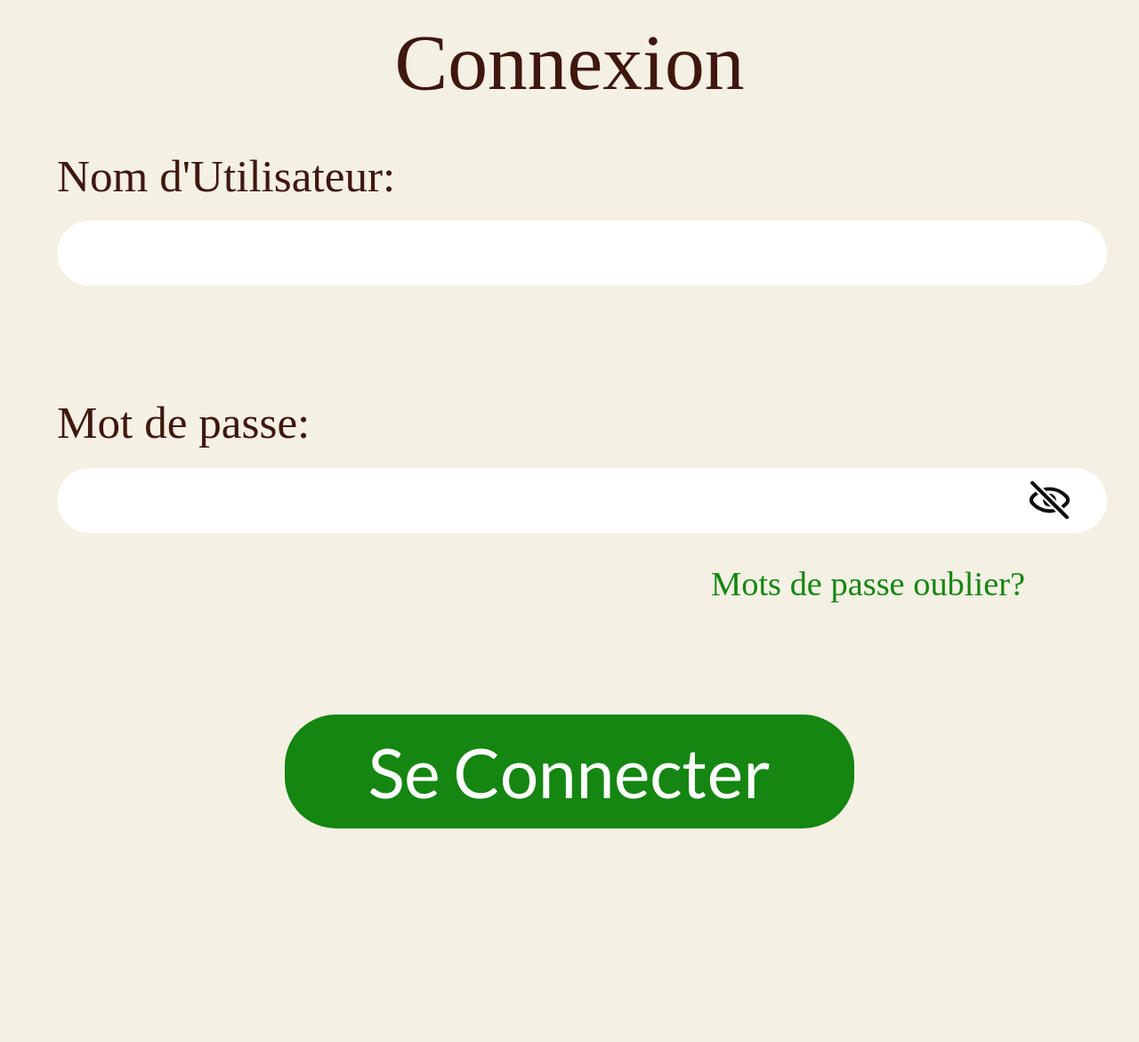
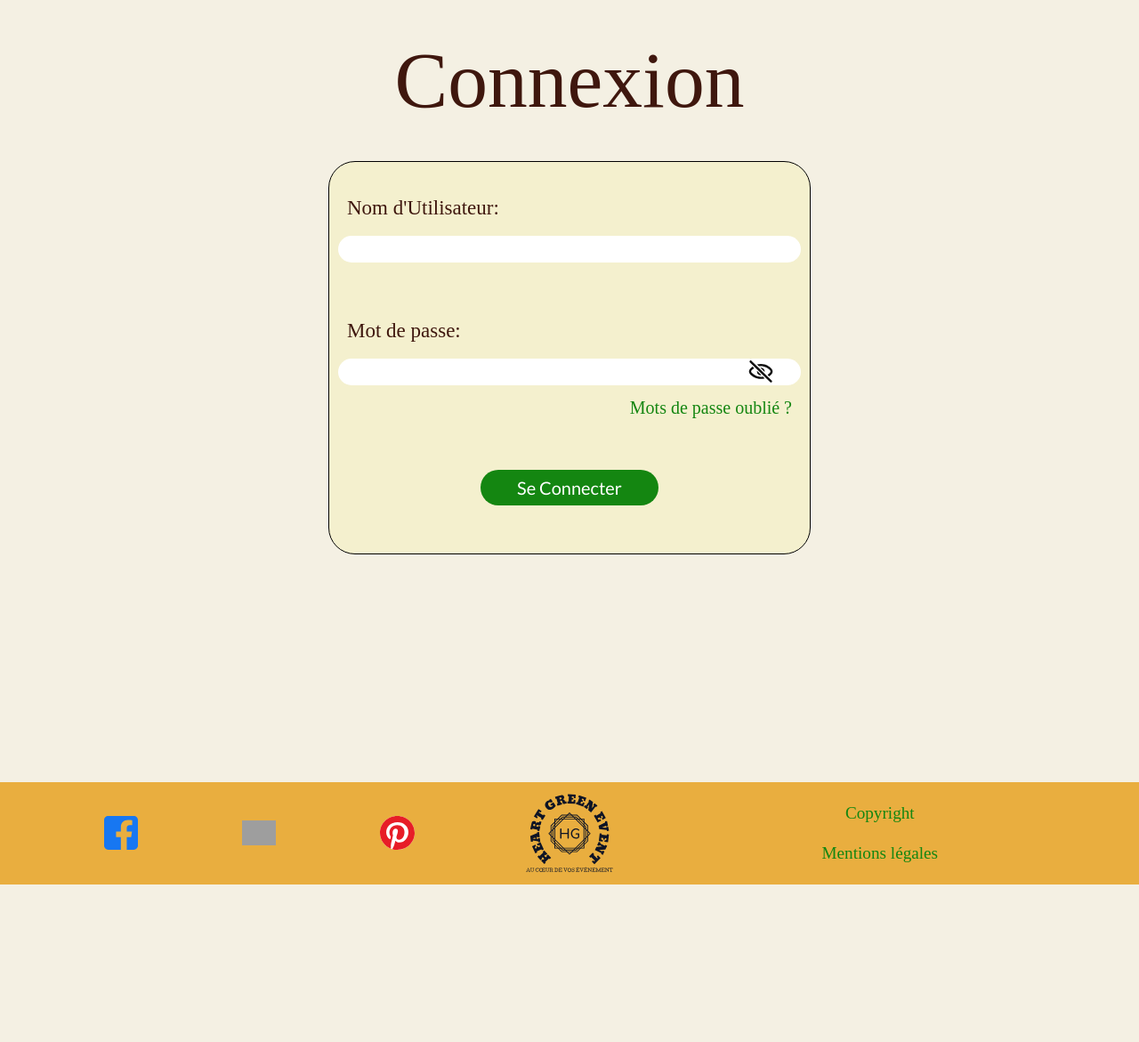
Before and after one commit to xLucasGitHubx/Ma_Formation, a PHP site: page /Pages/connexion.html in a window 1280 px wide. Shown: the part 186-1357 px from the top of the page at 89% size. After the commit the page ends 1180 px from the top, so only its background shows below. Run offline with PHP 8.4, Linux system fonts and the light colour scheme; some web fonts are replaced; grey boxes are pictures that could not be loaded.

Commit message:
ajout de toute les pages desktop et responsive v1 et amélioration  de la features js sur le defilement (transition)

```diff
--- a/6_Mes_Projets/HeartGreenEvent/Pages/connexion.html
+++ b/6_Mes_Projets/HeartGreenEvent/Pages/connexion.html
@@ -32,14 +32,14 @@
 				<a href="./connexion.html"><img id="iconUtilisateur" src="../Icons/user_icon_brown.svg" alt="icone utilisateur" /></a>
 			</div>
 		</nav>
-		<main>
+		<main class="connexion">
 			<h1>Connexion</h1>
 			<form action="post" id="connexion">
 				<label for="username">Nom d'Utilisateur:</label>
 				<input type="text" id="username" name="username" required />
 				<label for="password">Mot de passe:</label>
 				<input type="text" id="password" name="password" required />
-				<a href="#" class="mdpOublier">Mots de passe oublier?</a>
+				<a href="#" class="mdpOublier">Mots de passe oublié ?</a>
 				<button type="submit" class="seConnecter" form="connexion">Se Connecter</input>
 			</form>
 		</main>
--- a/6_Mes_Projets/HeartGreenEvent/Pages/contact.html
+++ b/6_Mes_Projets/HeartGreenEvent/Pages/contact.html
@@ -56,7 +56,7 @@
 			</form>
 		</main>
 
-		<footer>
+		<footer class="footerContact">
 			<img class="logo" src="../Icons/Logos_var2/logo-transparent-svg.svg" alt="Heart green logo" />
 			<div class="icon">
 				<img src="../Icons/facebook.svg" alt="icon de facebook" />
--- a/6_Mes_Projets/HeartGreenEvent/Script/script.js
+++ b/6_Mes_Projets/HeartGreenEvent/Script/script.js
@@ -55,7 +55,7 @@ window.addEventListener("resize", () => {
 // --------------------------------------------------------------------------
 
 // Trouve tous les éléments à laquel je veux appliquer mon effet de scroll
-let scrollElements = document.querySelectorAll("main div,main img,main p,main .nousContacter,main h1,label,input,textarea,button,main a");
+let scrollElements = document.querySelectorAll("main div,main img,main p,main .nousContacter,main h1,label,input,textarea,button,main a,#connexion");
 // Vérifie si un élément est dans la zone visible de la page (viewport)
 function elementInView(element) {
 	// Trouve la position du haut de l'élément par rapport à la zone visible
--- a/6_Mes_Projets/HeartGreenEvent/Style/style.css
+++ b/6_Mes_Projets/HeartGreenEvent/Style/style.css
@@ -379,18 +379,10 @@ textarea {
 	}
 }
 /* animations pour le defilement au scroll */
-main div.scroll,
-main img.scroll,
-main p.scroll,
-main .nousContacter,
-main h1,
-label,
-input,
-textarea,
-button,
-main a {
+.scroll {
 	animation: fadeIn 1s ease-in-out both;
 }
+
 main div {
 	opacity: 0%;
 }
@@ -966,16 +958,14 @@ ul {
 	/* -----Contact desktop---------------- */
 	.contact p {
 		width: 90%;
-		margin-bottom: 2.5vw;
-	}
-	.contact form label {
-		font-size: 2.3vw;
+		margin-bottom: 6vw;
+		line-height: 2vw;
 	}
 
 	.contact form div {
 		width: 50%;
 		justify-content: flex-start;
-		margin-right: 2vw;
+		margin-right: 3vw;
 	}
 	.contact form label,
 	.contact form input,
@@ -985,19 +975,84 @@ ul {
 	}
 	.contact form label {
 		margin-top: 3vw;
+		font-size: 2.3vw;
 	}
 	.contact form input {
 		height: 3vw;
 		margin-top: 1vw;
+		font-size: 2vw;
+		padding: 0 0.7vw 0 0.7vw;
 	}
 	.contact form textarea {
+		width: 100%;
 		height: 22vw;
 		margin-top: 1vw;
+		font-size: 2vw;
+		padding: 0 0.7vw 0 0.7vw;
+		border-radius: 1.2vw;
 	}
 
 	.contact form {
 		flex-direction: row;
 	}
+	.envoyer {
+		font-size: 2vw;
+		width: 15vw;
+		height: 3vw;
+		border-radius: 4.5vw;
+		align-self: flex-end;
+		margin-top: 1vw;
+	}
 
+	.footerContact {
+		margin-top: 16.2vh;
+	}
+	/* --------connexion version desktop------ */
+	.connexion {
+		flex-direction: column;
+		padding-top: 20px;
+	}
+	#connexion {
+		width: 500px;
+		height: 400px;
+		border: solid black 1px;
+		border-radius: 30px;
+		padding: 20px;
+		margin-top: 40px;
+		background-color: #f4f0ce;
+	}
+
+	#connexion input {
+		width: 100%;
+		height: 30px;
+		align-self: center;
+		font-size: 20px;
+		margin: 20px 0 0 0;
+		padding: 0 10px 0 10px;
+	}
+
+	#connexion label {
+		font-size: 23px;
+		margin-top: 20px;
+	}
+	#connexion label:nth-of-type(2) {
+		margin-top: 65px;
+	}
+
+	#connexion .seConnecter {
+		font-size: 20px;
+		width: 200px;
+		height: 40px;
+		margin-top: 60px;
+		justify-self: flex-end;
+	}
+	#connexion .mdpOublier {
+		font-size: 20px;
+		margin: 15px 0 0 0;
+	}
+	#password {
+		background-position: right 30px center;
+		background-size: 30px;
+	}
 	/*  */
 }
```
